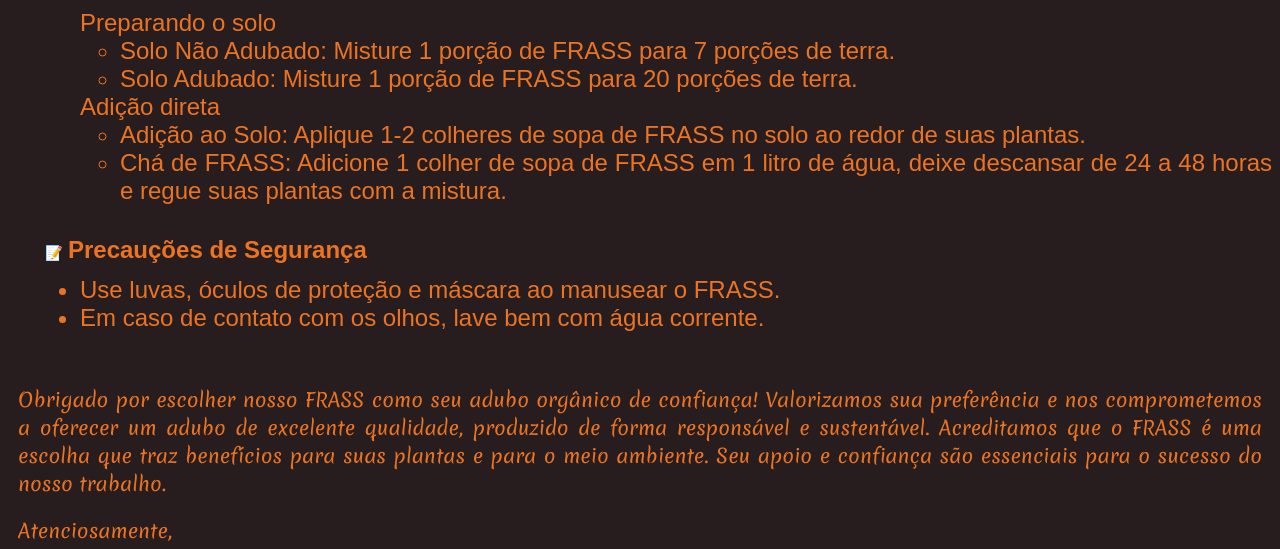
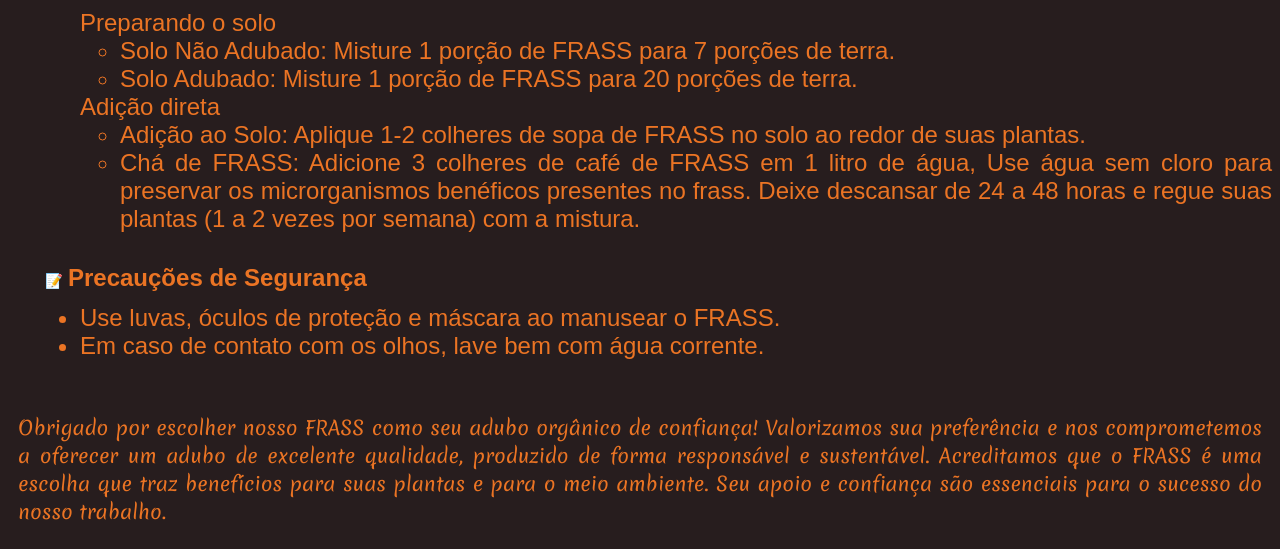
Before and after one commit to buck-lobo/frass, a plain HTML site: page index.html in a window 1280 px wide. Shown: the part 1759-2308 px from the top of the page. Drawn offline with Linux system fonts and the light colour scheme; a web font is replaced by a local one.

Commit message:
correção na proporção do chá de frass

```diff
--- a/index.html
+++ b/index.html
@@ -146,9 +146,9 @@
               redor de suas plantas.
             </li>
             <li>
-              Chá de FRASS: Adicione 1 colher de sopa de FRASS em 1 litro de
-              água, deixe descansar de 24 a 48 horas e regue suas plantas com a
-              mistura.
+              Chá de FRASS: Adicione 3 colheres de café de FRASS em 1 litro de
+              água, Use água sem cloro para preservar os microrganismos benéficos presentes no frass.
+              Deixe descansar de 24 a 48 horas e regue suas plantas (1 a 2 vezes por semana) com a mistura.
             </li>
           </ul>
         </ul>
```
